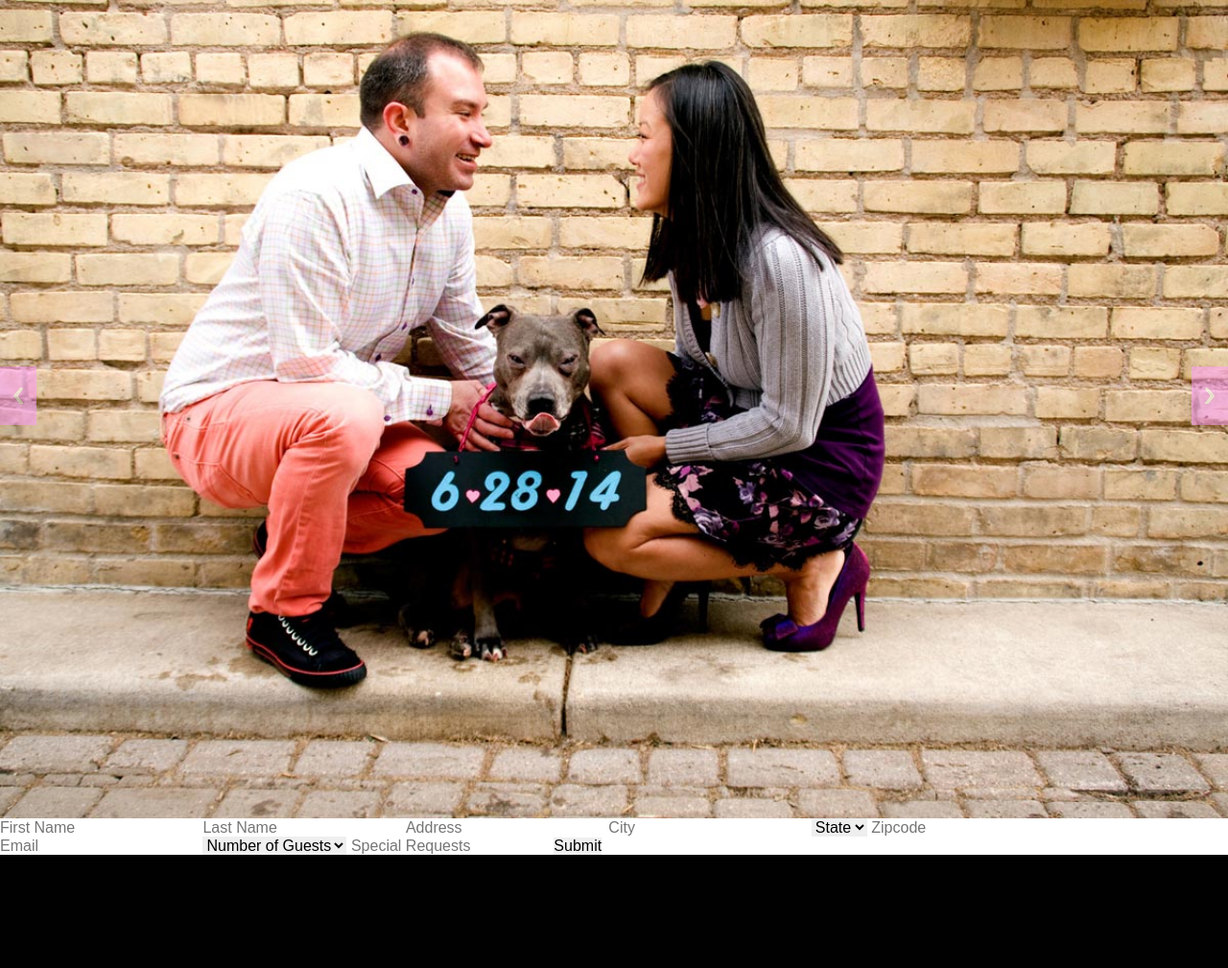
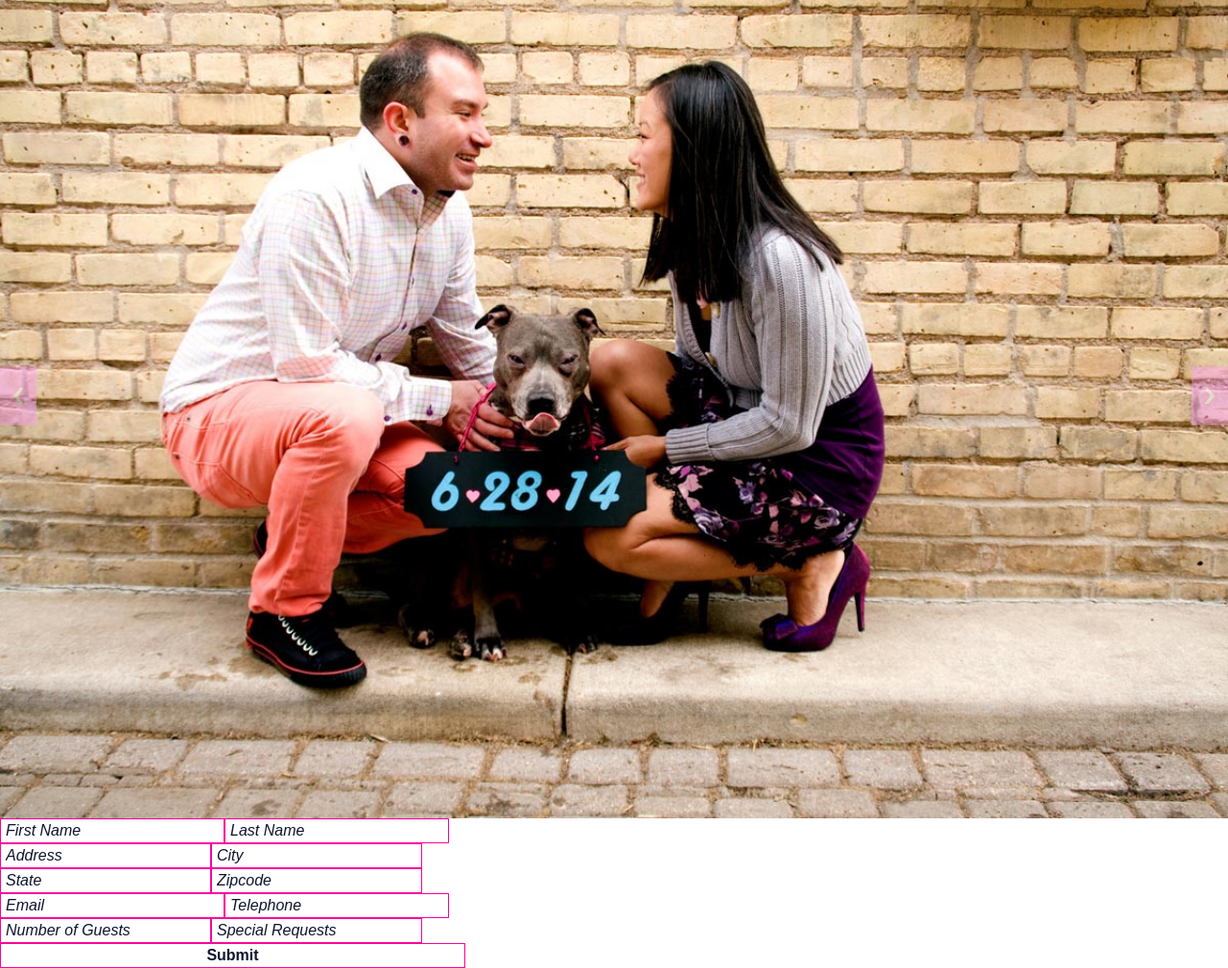
Before and after one commit to johannaruiz/pr-wedding, a PHP site: page / in a window 1280 px wide. Shown: the whole page at 96% size. Before the commit the page ends 891 px from the top, so only its background shows below. Run offline with PHP 8.4, Linux system fonts and the light colour scheme; some libraries are stand-ins or nearby versions.

Commit message:
pushing last weeks updates. Created sass partials for sections, updated variables.

```diff
--- a/css/style.css
+++ b/css/style.css
@@ -251,7 +251,7 @@ th {
     -webkit-tap-highlight-color: rgba(0, 0, 0, 0);
     top: 50%;
     left: 0;
-    opacity: 0.5;
+    opacity: 0.4;
     text-indent: -9999px;
     overflow: hidden;
     text-decoration: none;
@@ -267,3 +267,44 @@ th {
       right: 0; }
     .carousel .centered-btns_nav:focus {
       outline: none; }
+
+form {
+  width: 100%;
+  max-width: 485px; }
+  form input {
+    padding: 3px 5px;
+    -webkit-appearance: none;
+    -moz-appearance: none;
+    appearance: none;
+    border: 1px solid #ff0099;
+    font-style: italic;
+    margin: 0;
+    display: block;
+    float: left; }
+    form input.double {
+      width: 234px; }
+  form input[type="submit"] {
+    width: 100%;
+    color: #0e142e;
+    font-weight: 700;
+    background: none;
+    font-style: normal;
+    -moz-transition: all 0.5s ease-in-out;
+    -webkit-transition: all 0.5s ease-in-out;
+    transition: all 0.5s ease-in-out; }
+    form input[type="submit"]:hover {
+      background: #0e142e;
+      color: white;
+      border: 1px solid #0e142e; }
+
+::-webkit-input-placeholder {
+  color: #0e142e; }
+
+::-moz-placeholder {
+  color: #0e142e; }
+
+:-ms-input-placeholder {
+  color: #0e142e; }
+
+input:-moz-placeholder {
+  color: #0e142e; }
--- a/index.html
+++ b/index.html
@@ -75,89 +75,27 @@
     <section class="rsvp">
     	<form action="" method="post">
     	  <label for="fname"></label>
-    	  <input type="text" name="fname" placeholder="First Name">
+    	  <input type="text" name="fname" placeholder="First Name" value="" id="" class="double">
     	  <label for="lname"></label>
-    	  <input type="text" name="lname" placeholder="Last Name">
+    	  <input type="text" name="lname" placeholder="Last Name" value="" id="" class="double">
     	  <label for="address"></label>
-    	  <input type="text" name="address" placeholder="Address">
+    	  <input type="text" name="address" placeholder="Address" value="" id="">
     	  <label for="city"></label>
-    	  <input type="text" name="city" placeholder="City">
+    	  <input type="text" name="city" placeholder="City" value="" id="">
     	  <label for="state"></label>
-    	  <select>
-    	    <option>State</option>
-          <option></option>
-          <option></option>
-          <option></option>
-          <option></option>
-          <option></option>
-          <option></option>
-          <option></option>
-          <option></option>
-          <option></option>
-          <option></option>
-          <option></option>
-          <option></option>
-          <option></option>
-          <option></option>
-          <option></option>
-          <option></option>
-          <option></option>
-          <option></option>
-          <option></option>
-          <option></option>
-          <option></option>
-          <option></option>
-          <option></option>
-          <option></option>
-          <option></option>
-          <option></option>
-          <option></option>
-          <option></option>
-          <option></option>
-          <option></option>
-          <option></option>
-          <option></option>
-          <option></option>
-          <option></option>
-          <option></option>
-          <option></option>
-          <option></option>
-          <option></option>
-          <option></option>
-          <option></option>
-          <option></option>
-          <option></option>
-          <option></option>
-          <option></option>
-          <option></option>
-          <option></option>
-          <option></option>
-          <option></option>
-          <option></option>
-          <option></option>
-    	  </select>
+    	  <input type="text" name="state" placeholder="State" value="" id="">
     	  <label for="zipcode"></label>
-    	  <input type="text" name="zipcode" placeholder="Zipcode">
+    	  <input type="text" name="zipcode" placeholder="Zipcode" value="" id="">
     	  <label for="email"></label>
-    	  <input type="email" name="email" placeholder="Email">
+    	  <input type="email" name="email" placeholder="Email" value="" id="" class="double">
+    	  <label for="telephone"></label>
+    	  <input type="telephone" name="telephone" placeholder="Telephone" value="" id="" class="double">
     	  <label for="guests"></label>
-    	  <select>
-    	    <option>Number of Guests</option>
-          <option></option>
-          <option></option>
-          <option></option>
-          <option></option>
-          <option></option>
-          <option></option>
-          <option></option>
-          <option></option>
-          <option></option>
-          <option></option>
-    	  </select>
+    	  <input type="text" name="guests" placeholder="Number of Guests" value="" id="">
     	  <label for="request"></label>
-    	  <input type="text" name="requests" placeholder="Special Requests">
+    	  <input type="text" name="requests" placeholder="Special Requests" value="" id="">
     	  <label for="submit"></label>
-    	  <input type="submit" name="submit">
+    	  <input type="submit" name="submit" value="Submit">
     	</form>
     </section><!--end rsvp-->
     <section class="directions">
--- a/scss/_carousel.scss
+++ b/scss/_carousel.scss
@@ -36,7 +36,7 @@
 		-webkit-tap-highlight-color:rgba(0,0,0,0);
 		top:50%;
 		left:0;
-		opacity:0.5;
+		opacity:0.4;
 		text-indent:-9999px;
 		overflow:hidden;
 		text-decoration:none;
--- a/scss/_mixins.scss
+++ b/scss/_mixins.scss
@@ -39,7 +39,8 @@
 	::-webkit-input-placeholder { @content; }
 }
 @mixin placeholder {
-	::-moz-placeholder { color:#f00; }
-	:-ms-input-placeholder { color:#f00; }
-	input:-moz-placeholder { color:#f00; }
+	::-webkit-input-placeholder { color:$navy; }
+	::-moz-placeholder { color:$navy; }
+	:-ms-input-placeholder { color:$navy; }
+	input:-moz-placeholder { color:$navy; }
 }
--- /dev/null
+++ b/scss/_rsvp.scss
@@ -0,0 +1,34 @@
+form{
+	width:100%;
+	max-width:485px;
+	input{
+		padding:3px 5px;
+		-webkit-appearance:none;
+		-moz-appearance:none;
+		appearance:none;
+		border:1px solid $pink;
+		font-style:italic;
+		margin:0;
+		display:block;
+		float:left;
+		&.double{
+			width:234px;
+		}
+		&.single{
+
+		}
+	}
+	input[type="submit"]{
+		width:100%;
+		color:$navy;
+		font-weight:700;
+		background:none;
+		font-style:normal;
+		@include prefixed-transition(all 0.5s ease-in-out);
+		&:hover{
+			background:$navy;
+			color:white;
+			border:1px solid $navy;
+		}
+	}
+}
--- a/scss/_variables.scss
+++ b/scss/_variables.scss
@@ -1,2 +1,4 @@
 $blue:#19b7eb;
 $dark-blue:#045a78;
+$pink:#ff0099;
+$navy:#0E142E;
--- a/scss/style.scss
+++ b/scss/style.scss
@@ -1,7 +1,10 @@
 @import "normalize";
+@import "variables";
 @import "mixins";
-@import "variables";
 @import "misc";
 @import "reset";
 @import "helpers";
 @import "carousel";
+@import "rsvp";
+
+@include placeholder;
```
Also changed, not shown: scss/_map.scss (added).
